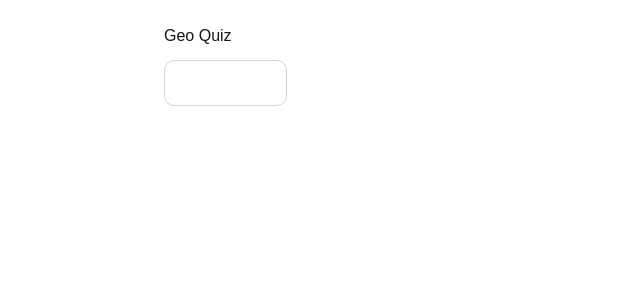
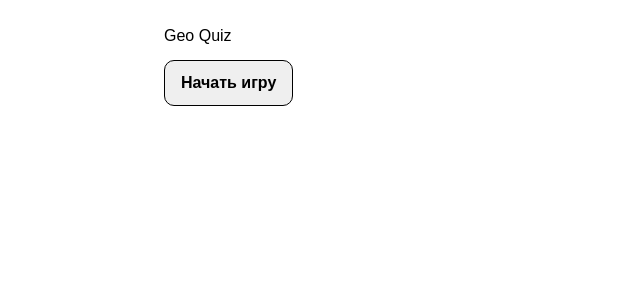
Before and after one commit to vlsuz95/geoquiz, a Next.js app: page / in a window 1280 px wide. Shown: the top 300 px of the page, without its empty margins (0-640 px from the left). Built offline with nearby package versions, Linux system fonts and the light colour scheme.

Commit message:
fix theme probleme

```diff
--- a/app/page.tsx
+++ b/app/page.tsx
@@ -132,23 +132,33 @@ export default function Home() {
   const current = rounds[currentIndex];
   const gameFinished = rounds.length > 0 && currentIndex >= rounds.length;
   const canSubmit = !!current && !!selectedPoint && !result && !isLoading;
+
   const formatDistance = (km: number) => {
     if (km < 1) {
       return `${Math.round(km * 1000)} м`;
     }
     return `${km.toFixed(2)} км`;
   };
-  const buttonStyle = {
+
+  const buttonStyle: React.CSSProperties = {
     display: "inline-block",
     padding: "10px 16px",
     borderRadius: "10px",
-    border: "1px solid #d1d5db",
-    background: "transparent",
-    color: "#ffffff",
+    border: "1px solid ButtonBorder",
+    background: "ButtonFace",
+    color: "ButtonText",
     textDecoration: "none",
     cursor: "pointer",
     fontSize: "16px",
+    fontWeight: 600,
   };
+
+  const disabledButtonStyle: React.CSSProperties = {
+    ...buttonStyle,
+    opacity: 0.55,
+    cursor: "not-allowed",
+  };
+
   return (
     <main
       style={{
@@ -156,6 +166,9 @@ export default function Home() {
         fontFamily: "sans-serif",
         maxWidth: "1000px",
         margin: "0 auto",
+        background: "Canvas",
+        color: "CanvasText",
+        minHeight: "100vh",
       }}
     >
       <h1 style={{ marginBottom: "12px" }}>Geo Quiz</h1>
@@ -169,7 +182,11 @@ export default function Home() {
           flexWrap: "wrap",
         }}
       >
-        <button onClick={startGame} disabled={isLoading} style={buttonStyle}>
+        <button
+          onClick={startGame}
+          disabled={isLoading}
+          style={isLoading ? disabledButtonStyle : buttonStyle}
+        >
           {isLoading ? "Загрузка..." : "Начать игру"}
         </button>
 
@@ -222,11 +239,11 @@ export default function Home() {
             <button
               onClick={submitAnswer}
               disabled={!canSubmit}
-              style={{
-                ...buttonStyle,
-                marginTop: "16px",
-                opacity: canSubmit ? 1 : 0.5,
-              }}
+              style={
+                canSubmit
+                  ? { ...buttonStyle, marginTop: "16px" }
+                  : { ...disabledButtonStyle, marginTop: "16px" }
+              }
             >
               {isLoading ? "Проверяем..." : "Отправить ответ"}
             </button>
@@ -239,8 +256,10 @@ export default function Home() {
           style={{
             marginTop: "24px",
             padding: "16px",
-            border: "1px solid #ccc",
+            border: "1px solid ButtonBorder",
             borderRadius: "12px",
+            background: "Canvas",
+            color: "CanvasText",
           }}
         >
           <p>Расстояние: {formatDistance(result.distanceKm)}</p>
@@ -253,10 +272,10 @@ export default function Home() {
               style={{
                 marginTop: "20px",
                 padding: "16px",
-                border: "1px solid #e5e5e5",
+                border: "1px solid ButtonBorder",
                 borderRadius: "12px",
-                background: "#f3f4f6",
-                color: "#111827",
+                background: "Field",
+                color: "FieldText",
               }}
             >
               {result.meta.description && (
```
